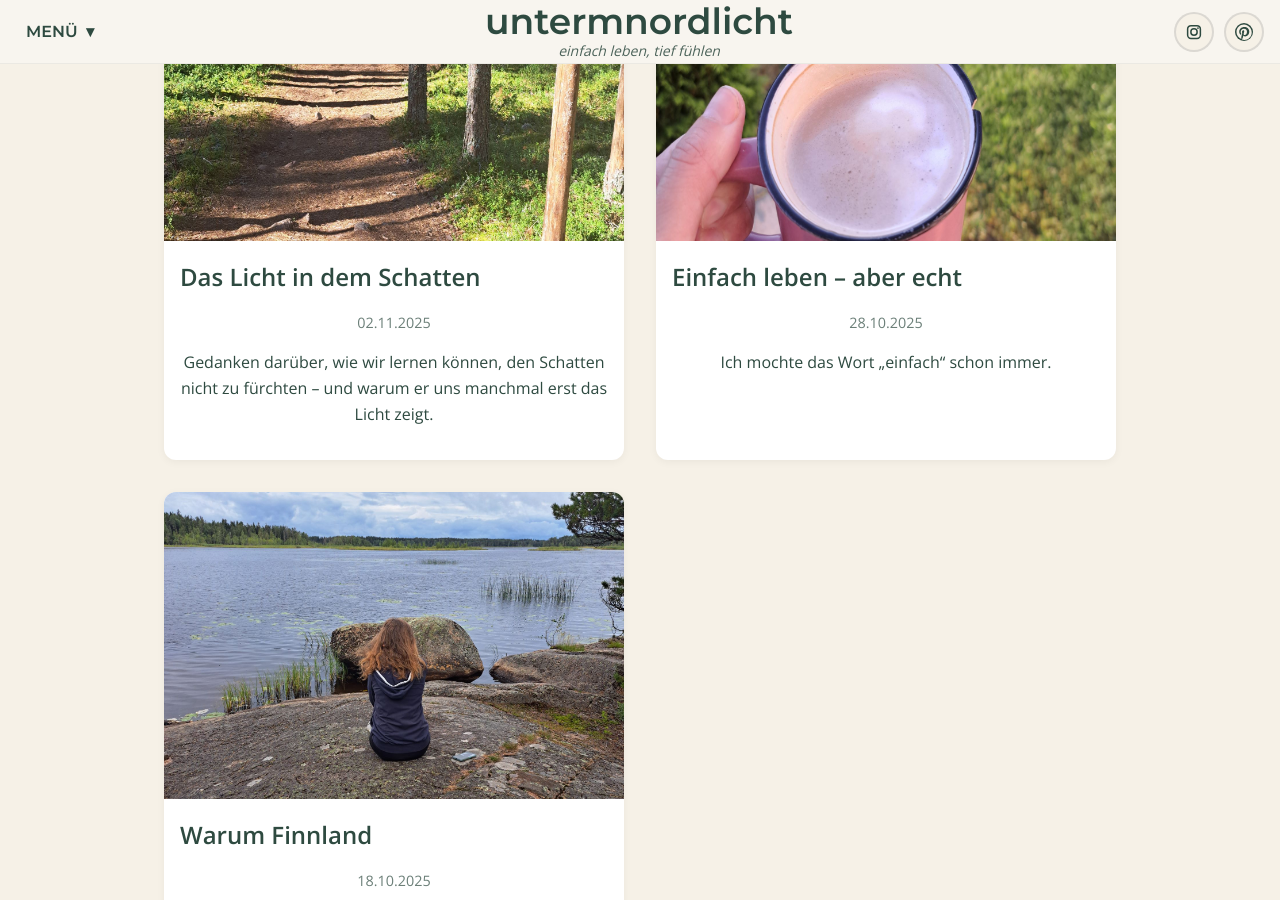
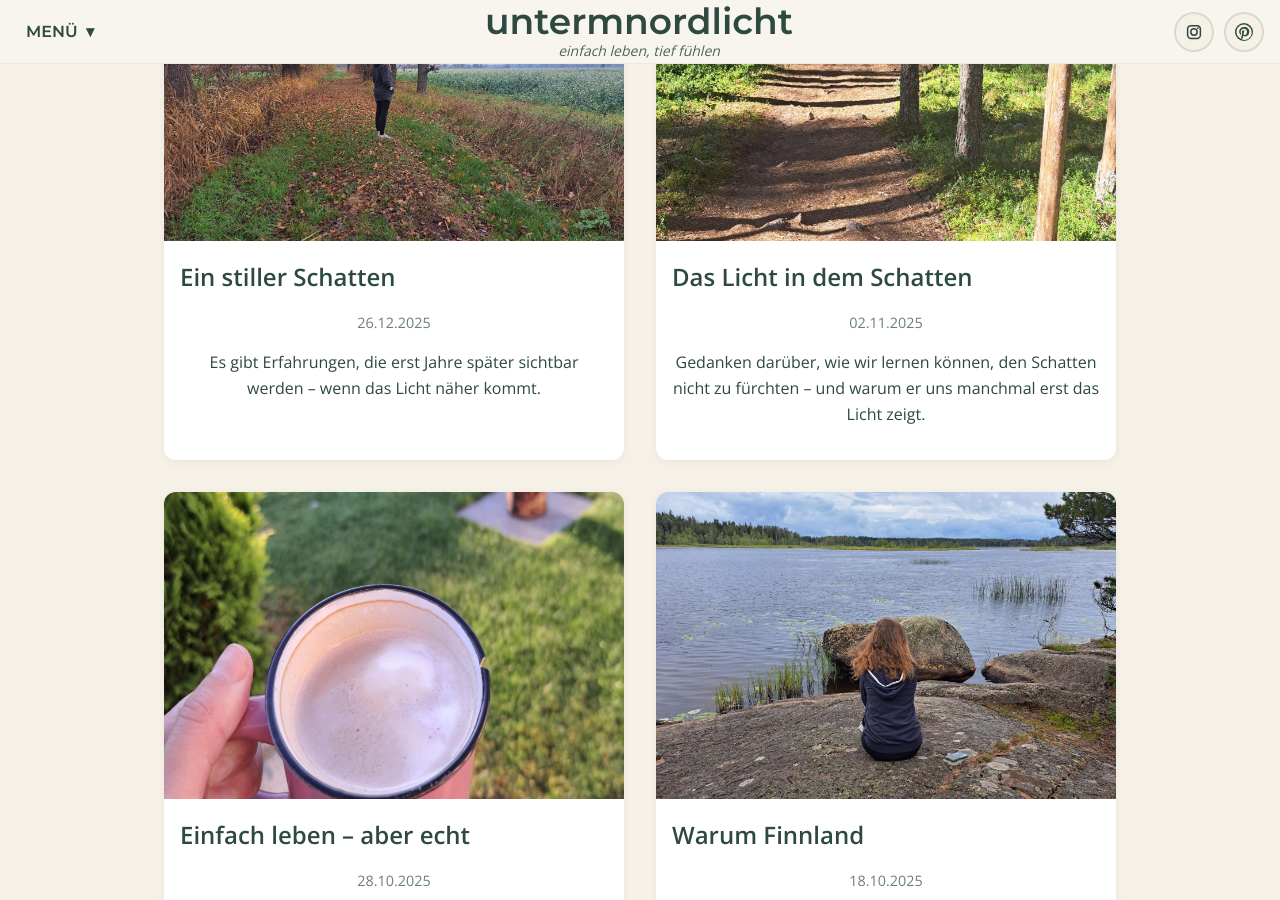
Before and after one commit to untermnordlicht/untermnordlicht, a Jekyll site: the page blog.html, which Jekyll copies as it is, in a window 1280 px wide and 900 px high, scrolled down 324 px. Built offline with Jekyll 4.4.1, drawn with Linux system fonts in a browser that asks for light colours.

Commit message:
Update blog.html

```diff
--- a/blog.html
+++ b/blog.html
@@ -56,6 +56,23 @@
 
   <section class="blog-grid" style="display:grid; grid-template-columns:repeat(auto-fit,minmax(300px,1fr)); gap:2rem;">
 
+    <!-- Blogartikel: Ein stiller Schatten -->
+<article class="blog-card" style="border-radius:12px; overflow:hidden; background:#fff; box-shadow:0 2px 8px rgba(0,0,0,0.05);">
+  <a href="/blog/ein-stiller-schatten/" style="text-decoration:none; color:inherit;">
+    <img src="/assets/blog/2025-10-18-Warum-Finnland/Ein stiller Schatten.jpg"
+     alt="Ein stiller Schatten"
+     style="width:100%; height:auto; display:block;">
+    <div style="padding:1rem;">
+      <h2 style="margin:0 0 .3rem 0;">Ein stiller Schatten</h2>
+      <p style="opacity:.7; font-size:.9rem;">26.12.2025</p>
+      <p style="margin-top:.8rem;">
+        Es gibt Erfahrungen, die erst Jahre später sichtbar werden – wenn das Licht näher kommt.
+      </p>
+    </div>
+  </a>
+</article>
+
+
     <!-- Blogartikel: Das Licht in dem Schatten -->
 <article class="blog-card" style="border-radius:12px; overflow:hidden; background:#fff; box-shadow:0 2px 8px rgba(0,0,0,0.05);">
   <a href="/blog/das-licht-in-dem-schatten/" style="text-decoration:none; color:inherit;">
```
